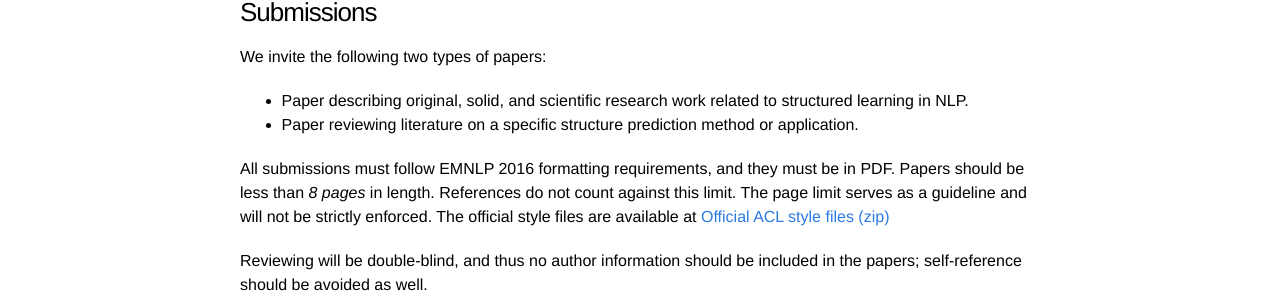
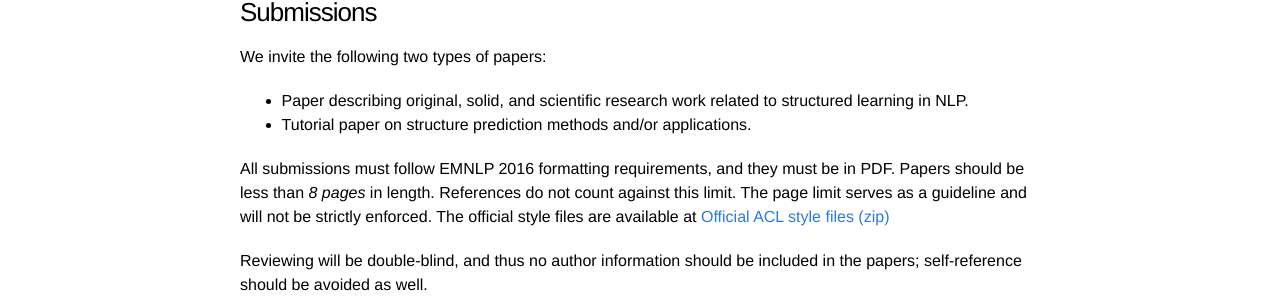
Before and after one commit to structuredprediction/structuredprediction.github.io, a Jekyll site: the page built from 1_cfp.md, in a window 1280 px wide. Shown: the part 979-1287 px from the top of the page. Built offline with Jekyll 4.4.1, drawn with Linux system fonts in a browser that asks for light colours.

Commit message:
Update 1_cfp.md

```diff
--- a/1_cfp.md
+++ b/1_cfp.md
@@ -29,7 +29,7 @@ Recently, researchers have demonstrated several improvements to standard structu
 We invite the following two types of papers:
 
 *  Paper describing original, solid, and scientific research work related to structured learning in NLP.
-*  Paper reviewing literature on a specific structure prediction method or application.
+*  Tutorial paper on structure prediction methods and/or applications.
 
 All submissions must follow EMNLP 2016 formatting requirements, and they must be in PDF.
 Papers should be less than *8 pages* in length. References do not count against this limit.
```
